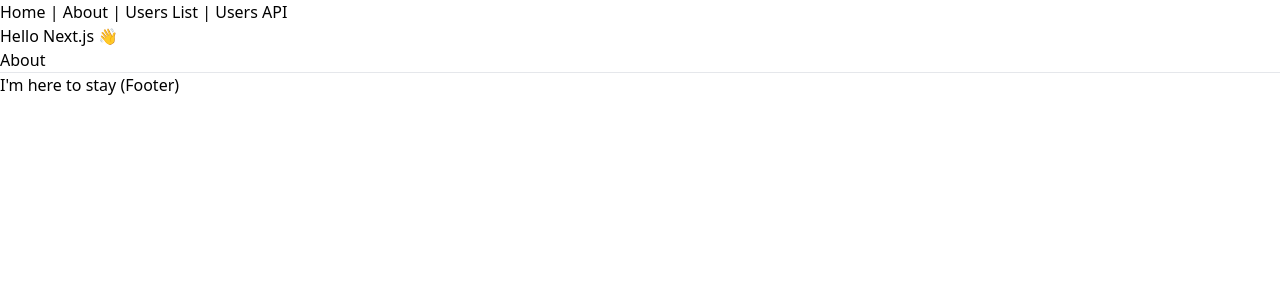
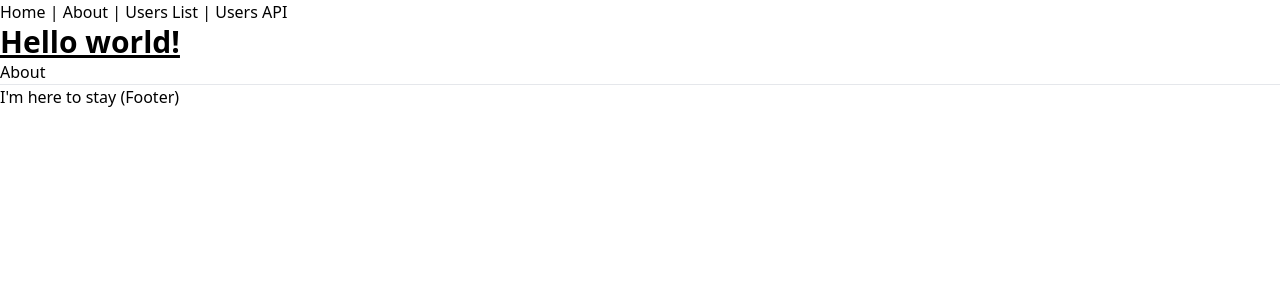
Before and after one commit to danielins/danielins.github.io, a Next.js app: page / in a window 1280 px wide. Shown: the top 300 px of the page. Built offline with nearby package versions, Linux system fonts and the light colour scheme.

Commit message:
tailwind fix

```diff
--- a/pages/index.tsx
+++ b/pages/index.tsx
@@ -1,13 +1,13 @@
-import Link from 'next/link'
-import Layout from '../components/Layout'
+import Link from "next/link";
+import Layout from "../components/Layout";
 
 const IndexPage = () => (
   <Layout title="Home | Next.js + TypeScript Example">
-    <h1>Hello Next.js 👋</h1>
+    <h1 className="text-3xl font-bold underline">Hello world!</h1>
     <p>
       <Link href="/about">About</Link>
     </p>
   </Layout>
-)
+);
 
-export default IndexPage
+export default IndexPage;
--- a/tailwind.config.js
+++ b/tailwind.config.js
@@ -1,6 +1,9 @@
 /** @type {import('tailwindcss').Config} */
 module.exports = {
-  content: [],
+  content: [
+    "./pages/**/*.{js,ts,jsx,tsx}",
+    "./components/**/*.{js, ts, jsx, tsx}"
+  ],
   theme: {
     extend: {},
   },
```
